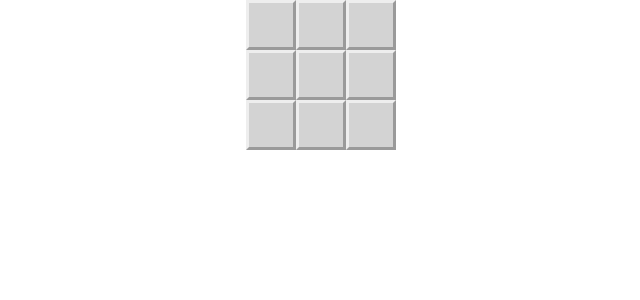
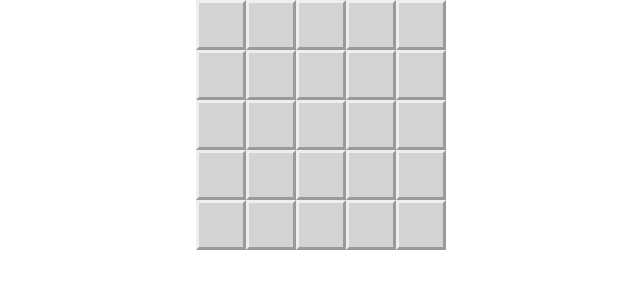
Before and after one commit to jonylee1/minesweeper, a Next.js app: page / in a window 1280 px wide. Shown: the top 300 px of the page, without its empty margins (319-959 px from the left). Built offline with nearby package versions, Linux system fonts and the light colour scheme.

Commit message:
We got the board to update a cell change. we can use this to increment the count of a cell during board generation.

```diff
--- a/components/board/Board.component.tsx
+++ b/components/board/Board.component.tsx
@@ -1,40 +1,35 @@
-import React, { useEffect } from "react";
+import React, { useEffect, useState } from "react";
 import Cell from "../cell/Cell.component";
 import styles from './Board.module.css';
 
-// TODO: Add a handler for first click to generate the board.
-//       Generate the board
-//       Execute the mouse click event on the cell that was clicked.
-// TODO: Console output the cells coordinates when we click on a cell.
 
-// const handleFirstClick = (event: any) => {
-//     // remove event listener
-//     // generate the board
-//     // allow cell to process click
-//     generateBoard(event);
-// }
 
 /**
  * Should be called after the user clicks a cell for the first time
  * @param event
  */
 const generateBoard = (row: number, column: number) => {
-    // Take in the cell that was clicked so that we do not place a mine in that cell.
-    // Randomly place 10 mines
-    // Generate the numbers around the mines.
+
     console.log('generate board');
 
 }
 
 // maybe use a HashMap if the 2-dimensional array thing doesn't pan out
 let boardArray: string[][] = [
-                                ['x',    '2',    '1'],
-                                ['2',    'x',    '1'],
-                                ['1',    '1',    '1']
+                                ['x', '1', '0', '0', '0'],
+                                ['1', '2', '2', '2', '1'],
+                                ['0', '2', 'x', 'x', '2'],
+                                ['1', '2', '3', '3', 'x'],
+                                ['1', 'x', '1', '1', '1']
                             ];
 
+const BoardState = React.createContext(boardArray);
+
+
+
 const Board = () => {
-    let gameStarted = false;
+    const [board, setBoard] = useState(boardArray);
+    const [cell, setCell] = useState(boardArray[0][1]);
 
     /**
      * Should be called after every cell is clicked.
@@ -42,22 +37,31 @@ const Board = () => {
      * @param column
      */
     const checkBoardState = (row: number, column: number) => {
-        console.log(`checkboardstate ${row} x ${column}`);
-        console.log(`checkboardstate/generated: ${gameStarted}`);
-        if (gameStarted) {
-            console.log(`checking cell ${row} x ${column}`);
-            // reveal the cell
-            // if (boardArray[row][column] === 'x') {
-            //     console.log('lose');
-            // } else {
-            //     console.log('win');
-            // }
-        } else {
-            gameStarted = true;
-            // generate board
-            generateBoard(row, column);
-            checkBoardState(row, column);
-        }
+        boardArray[0][1] = (parseInt(boardArray[0][1]) + 1).toString();
+        setBoard([...boardArray]);
+        //setCell((parseInt(boardArray[0][1]) + 1).toString());
+
+        // if (boardArray[row][column] === 'x') {
+        //     // lost
+        // } else {
+
+        // }
+    }
+
+    const initializeBoard = () => {
+        return Array.from({ length: 5 }, (_, row) => (
+            <div key={`${row}`} className={styles.row}>{
+            Array.from({ length: 5}, (_, column) => (
+                <Cell
+                    handleClick={checkBoardState}
+                    key={`${row * 5 + column}`}
+                    type='number'
+                    displayText={board[row][column]}
+                    x={column}
+                    y={row}
+                />
+            ))}</div>
+        ))
     }
 
     useEffect(() => {
@@ -65,21 +69,7 @@ const Board = () => {
     })
 
     return (
-        <div className={styles.board}>{
-            Array.from({ length: 3 }, (_, row) => (
-                <div key={`${row}`} className={styles.row}>{
-                Array.from({ length: 3}, (_, column) => (
-                    <Cell
-                        handleClick={checkBoardState}
-                        key={`${row * 3 + column}`}
-                        type='number'
-                        displayText={boardArray[row][column]}
-                        x={column}
-                        y={row}
-                    />
-                ))}</div>
-            ))
-        }</div>
+        <div className={styles.board}>{initializeBoard()}</div>
     );
 }
 
--- a/styles/globals.css
+++ b/styles/globals.css
@@ -21,6 +21,6 @@ a {
   }
   body {
     color: white;
-    background: black;
+    background: white;
   }
 }
```
